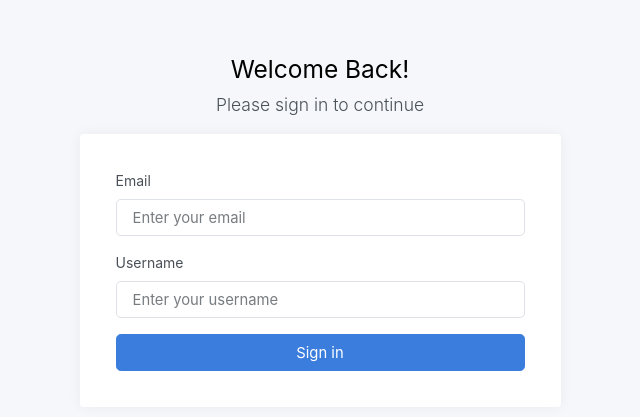
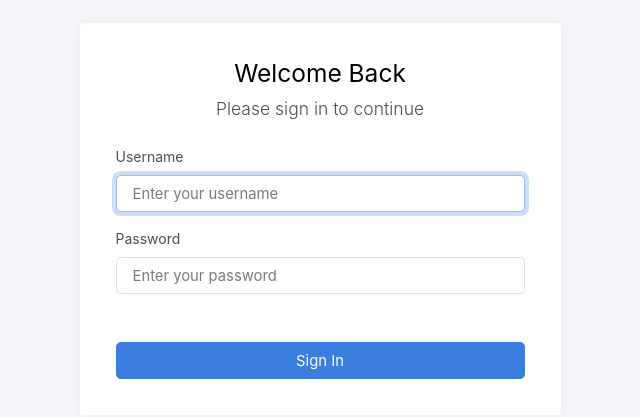
Before and after one commit to pitt-crc/keystone-web, an Angular app: page /auth/login in a window 1280 px wide. Shown: the part 169-586 px from the top of the page, without its empty margins (320-960 px from the left). Built offline with nearby package versions, Linux system fonts and the light colour scheme.

Commit message:
Add dynamic styling to login form

```diff
--- a/src/app/authentication/components/login/login.component.html
+++ b/src/app/authentication/components/login/login.component.html
@@ -1,24 +1,25 @@
-<div class="text-center mt-4">
-  <h1 class="h2">Welcome Back!</h1>
-  <p class="lead">
-    Please sign in to continue
-  </p>
-</div>
-
 <div class="card">
   <div class="card-body">
     <div class="m-sm-3">
-      <form>
-        <div class="mb-3">
-          <label class="form-label">Email</label>
-          <input class="form-control form-control-lg" type="email" name="email" placeholder="Enter your email" [(ngModel)]="username" required/>
+      <div class="text-center">
+        <h1 class="h2">Welcome Back</h1>
+        <p class="lead">Please sign in to continue</p>
+        <p class="fw-bold text-danger">{{ errorMessage }}</p>
+      </div>
+      <form class="mt-4" (ngSubmit)="onSubmit()" ngNativeValidate>
+        <div>
+          <label class="form-label">Username</label>
+          <input class="form-control form-control-lg" placeholder="Enter your username" [(ngModel)]="username" name="username" required autofocus/>
         </div>
-        <div class="mb-3">
-          <label class="form-label">Username</label>
-          <input class="form-control form-control-lg" type="password" name="password" placeholder="Enter your username" [(ngModel)]="password" required/>
+        <div class="mt-3">
+          <label class="form-label">Password</label>
+          <input class="form-control form-control-lg" type="password" placeholder="Enter your password"  [(ngModel)]="password" name="password" required/>
         </div>
-        <div class="d-grid gap-2 mt-3">
-          <a href="index.html" class="btn btn-lg btn-primary">Sign in</a>
+        <div class="d-grid mt-5">
+          <button class="btn btn-lg btn-primary" [disabled]="!submitButtonEnabled">
+            <span *ngIf="showSubmitSpinner" class="spinner-border spinner-border-sm mx-2"></span>
+            {{ submitButtonText }}
+          </button>
         </div>
       </form>
     </div>
--- a/src/app/authentication/components/login/login.component.ts
+++ b/src/app/authentication/components/login/login.component.ts
@@ -2,16 +2,21 @@ import { Component, OnInit } from '@angular/core';
 import { FormsModule } from '@angular/forms';
 import { ApiService } from "../../../common/services/api.service";
 import { Router } from "@angular/router";
+import { CommonModule } from "@angular/common";
 
 @Component({
   selector: 'app-login',
   standalone: true,
-  imports: [FormsModule],
+  imports: [FormsModule, CommonModule],
   templateUrl: 'login.component.html',
 })
 export class LoginComponent implements OnInit {
   username = '';
   password = '';
+  errorMessage = '';
+  submitButtonText = 'Sign In';
+  submitButtonEnabled = true;
+  showSubmitSpinner = false;
 
   constructor(private apiService: ApiService, private router: Router) {}
 
@@ -20,31 +25,56 @@ export class LoginComponent implements OnInit {
    */
   ngOnInit(): void {
     if (this.apiService.isAuthenticated()) {
-      this.handleSuccessfulLogin();
+      this.redirectSuccessfulLogin();
     }
   }
 
   /**
-   * Passes user provided credentials to th backend API and handle the authentication result.
+   * Pass user provided credentials to th backend API and handle the authentication result.
    */
   onSubmit(): void {
+    this.disableSubmitButton();
     this.apiService.login(this.username, this.password).subscribe({
-      next: () => {this.handleSuccessfulLogin()},
-      error: () => {this.handleUnsuccessfulLogin()}
-    })
+      next: () => {
+        this.redirectSuccessfulLogin();
+      },
+      error: () => {
+        this.displayErrorMessage();
+      }
+    });
+    this.enableSubmitButton();
   }
 
   /**
-   * Redirects the user to the home page upon successful login.
+   * Redirect the user to the home page upon successful login.
    */
-  handleSuccessfulLogin(): void {
+  private redirectSuccessfulLogin(): void {
     this.router.navigateByUrl('');
   }
 
   /**
-   * Updates page content to alert the user their login was unsuccessful.
+   * Display a friendly error message indicating invalid login credentials
    */
-  handleUnsuccessfulLogin(): void {
-    alert('Could not authenticate.');
+  private displayErrorMessage(): void {
+    this.errorMessage = "Invalid credentials. Please try again.";
+  }
+
+  /**
+   * Disable the login button and update it's content
+   */
+  private disableSubmitButton(): void {
+    console.log('called')
+    this.submitButtonEnabled = false;
+    this.submitButtonText = 'Logging In...';
+    this.showSubmitSpinner = true;
+  }
+
+  /**
+   * Enable the login button and update it's content
+   */
+  private enableSubmitButton(): void {
+    this.submitButtonEnabled = true;
+    this.submitButtonText = 'Sign In';
+    this.showSubmitSpinner = false;
   }
 }
```
